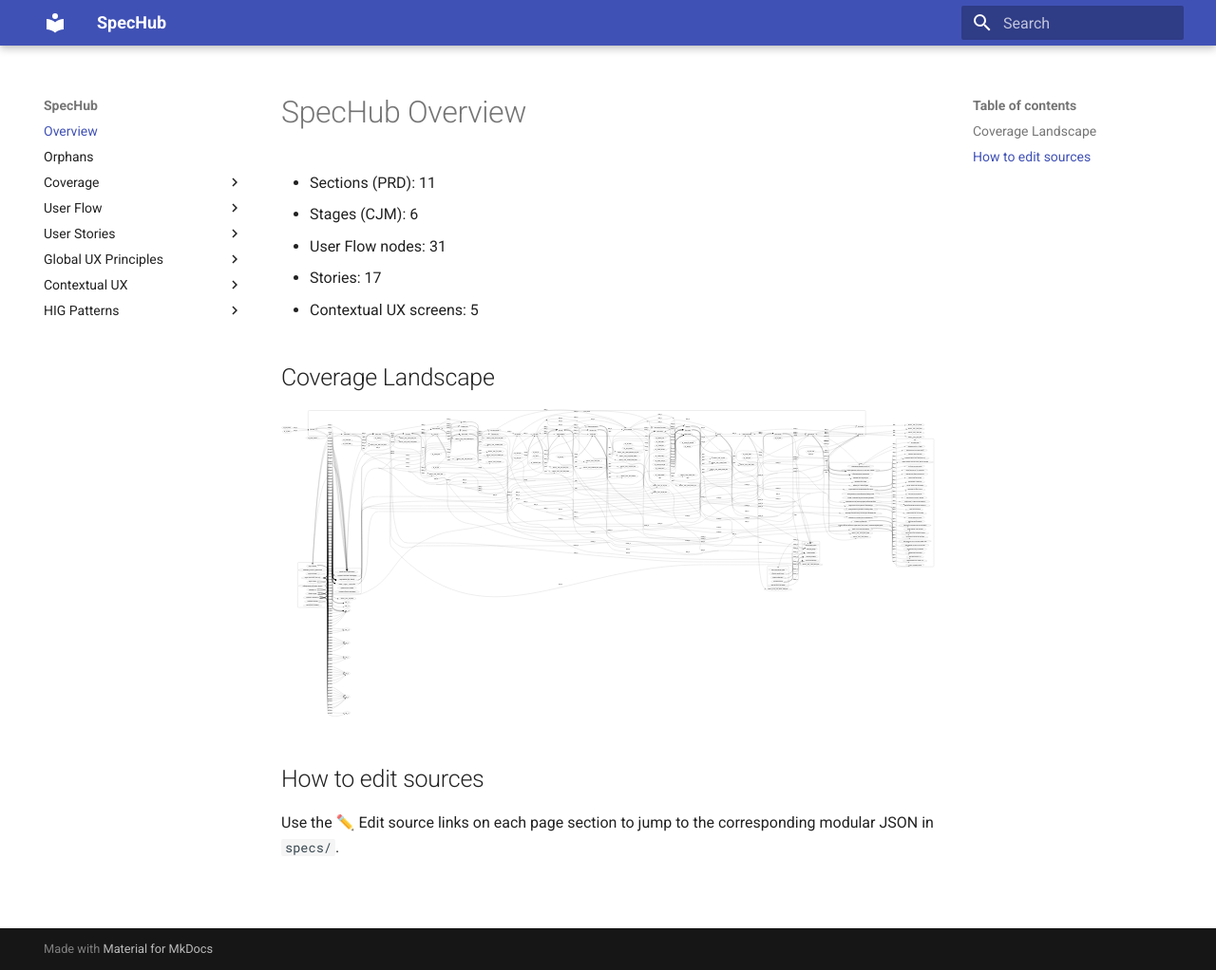
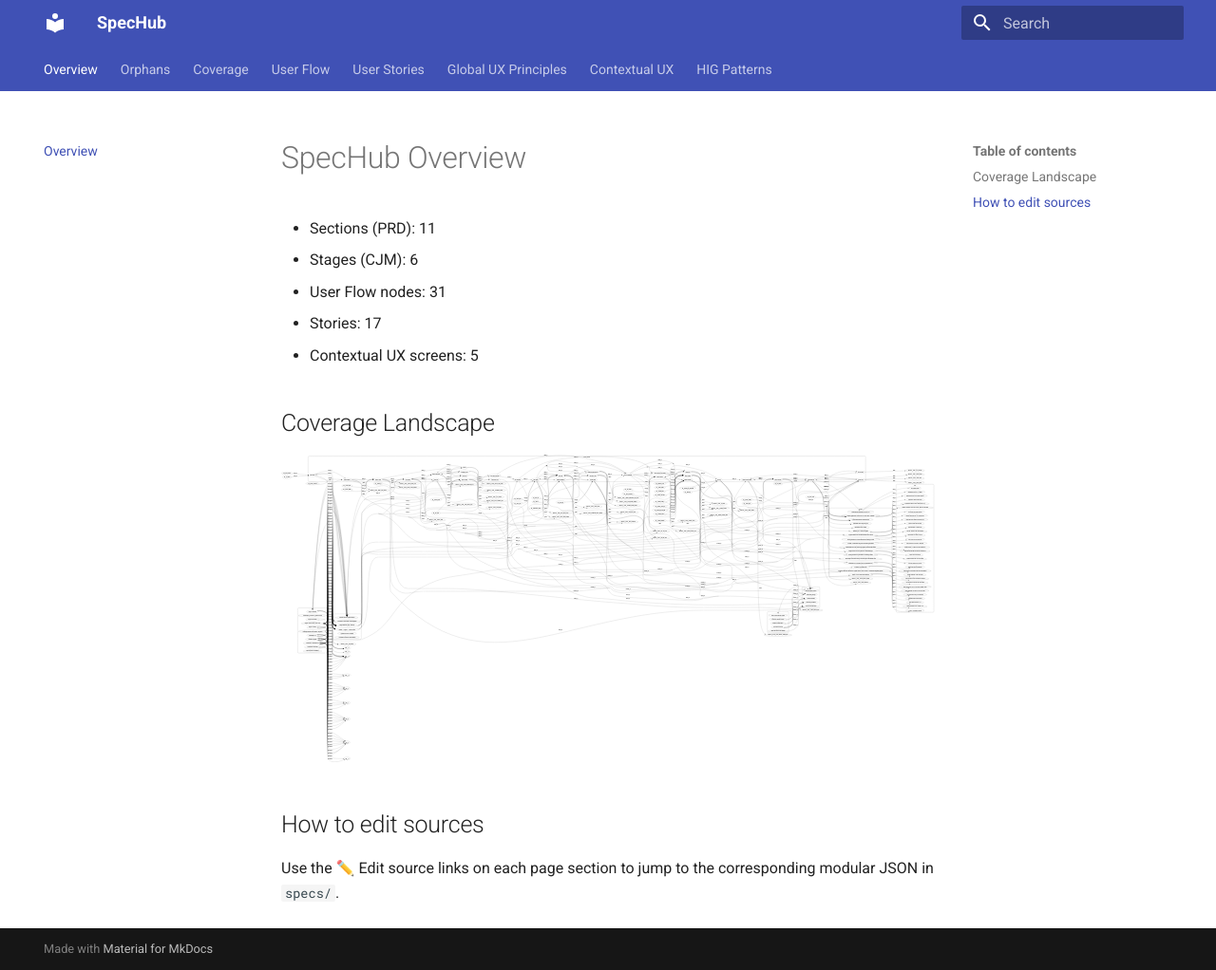
Before and after one commit to alexivengo/dailylogs-specs, an MkDocs documentation site: the page built from docs/index.md, in a window 1280 px wide and 1022 px high. Shown: the whole window at 95% size. Built offline with MkDocs 1.6.1 and Material for MkDocs 9.7.7, drawn with Linux system fonts in a browser that asks for light colours.

Commit message:
mkdocs: set site_url for Pages canonical

```diff
--- a/docs/generate_docs.py
+++ b/docs/generate_docs.py
@@ -204,7 +204,8 @@
     )
     write_file(DOCS_DIR / "index.md", content)
     # Persist build info for footer injection
-    write_file(DOCS_DIR / "assets" / "build.json", json.dumps(bi))
+    build_meta = {**bi, "repo_url": REPO_URL or "", "branch": REPO_BRANCH}
+    write_file(DOCS_DIR / "assets" / "build.json", json.dumps(build_meta))
 
 
 def render_prd(env: Environment, prd: Dict[str, Any], graph: Dict[str, Any]) -> None:
@@ -603,6 +604,7 @@
     cache_bust = bi.get("git_sha", "dev")
     base = f"""
 site_name: SpecHub
+site_url: https://alexivengo.github.io/dailylogs-specs/
 site_description: Specification Hub
 theme:
   name: material
--- a/mkdocs.yml
+++ b/mkdocs.yml
@@ -6,6 +6,8 @@
   features:
     - navigation.instant
     - navigation.tracking
+    - navigation.tabs
+    - navigation.indexes
     - content.code.copy
     - search.suggest
   palette:
@@ -21,6 +23,10 @@
 extra:
   generator: spechub
 # We add custom 'Edit source' links inside pages instead of using edit_uri
+extra_javascript:
+  - assets/javascripts/spechub.js?v=c109b0e
+extra_css:
+  - assets/stylesheets/spechub.css?v=c109b0e
 nav:
   - Overview: index.md
   - Orphans: orphans.md
```
